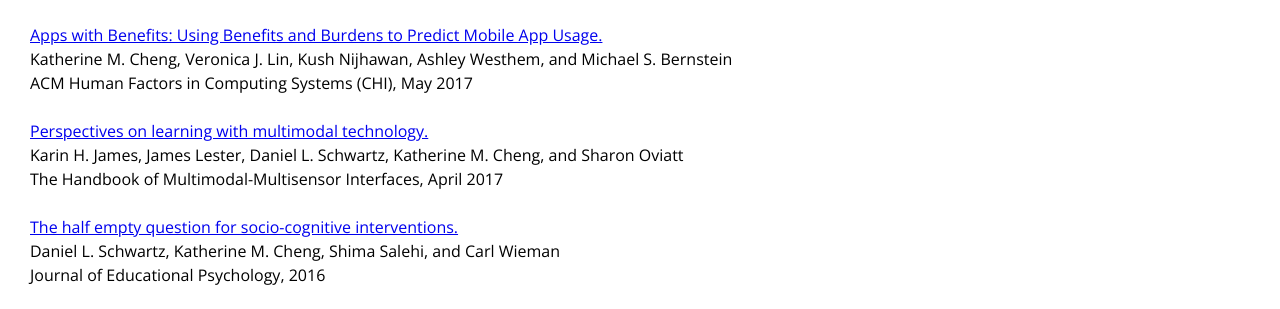
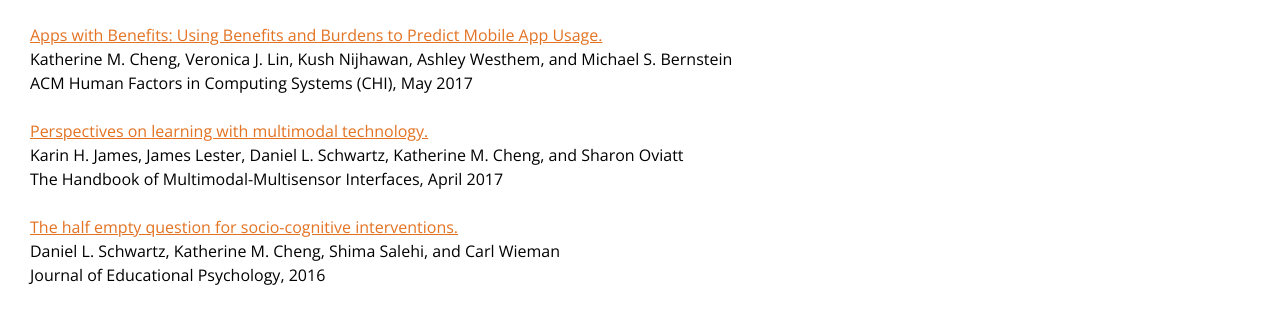
Before and after one commit to katiecheng/website, a plain HTML site: page index.html in a window 1280 px wide. Shown: the part 405-714 px from the top of the page. Drawn offline with nearby package versions, Linux system fonts and the light colour scheme.

Commit message:
link color

```diff
--- a/style.css
+++ b/style.css
@@ -5,6 +5,9 @@ body {
 }
 h2 {
   font-size: 32px;
+}
+a {
+  color: #E37222;
 }
 .header {
   font-size: 20px;
```
